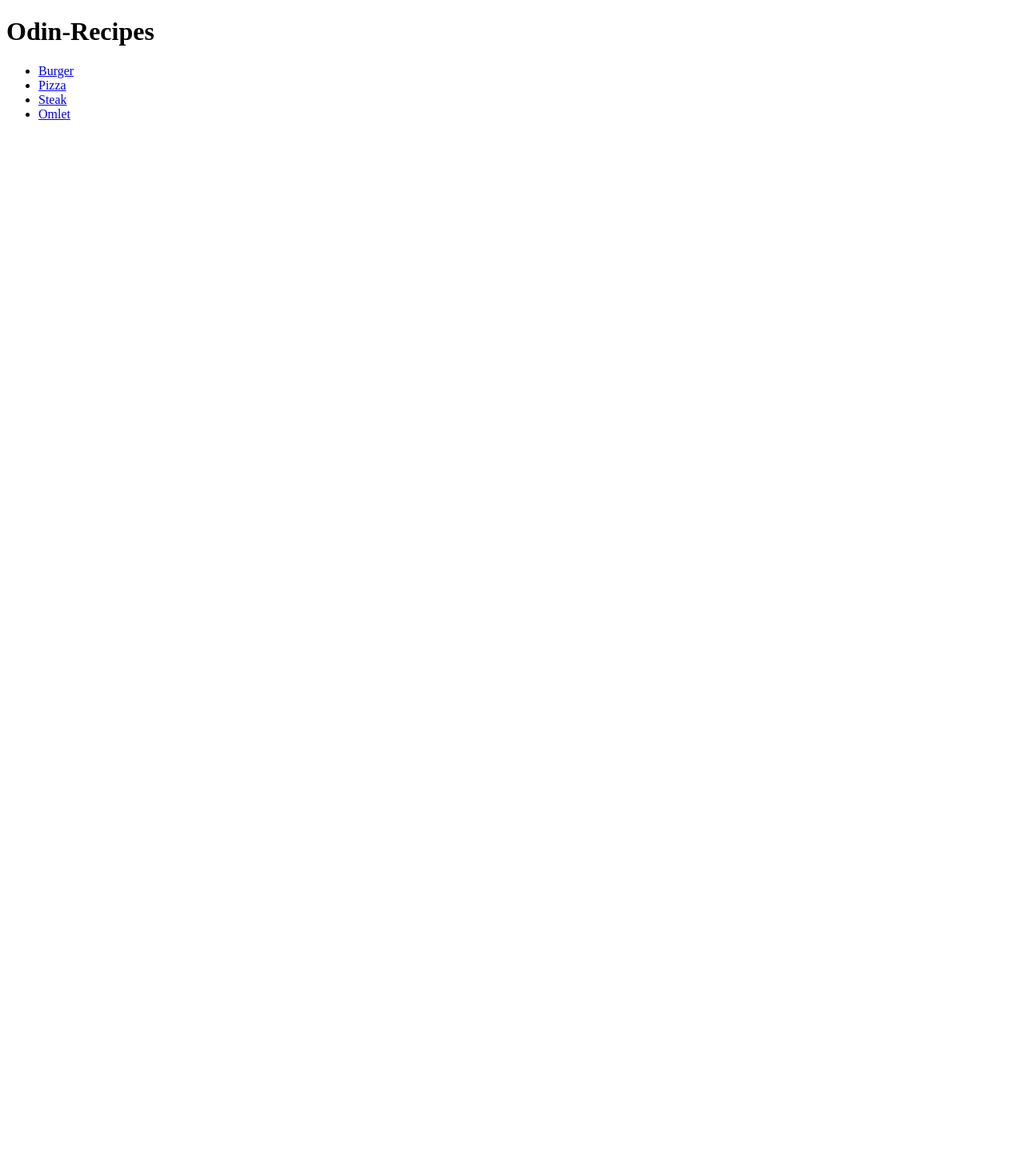
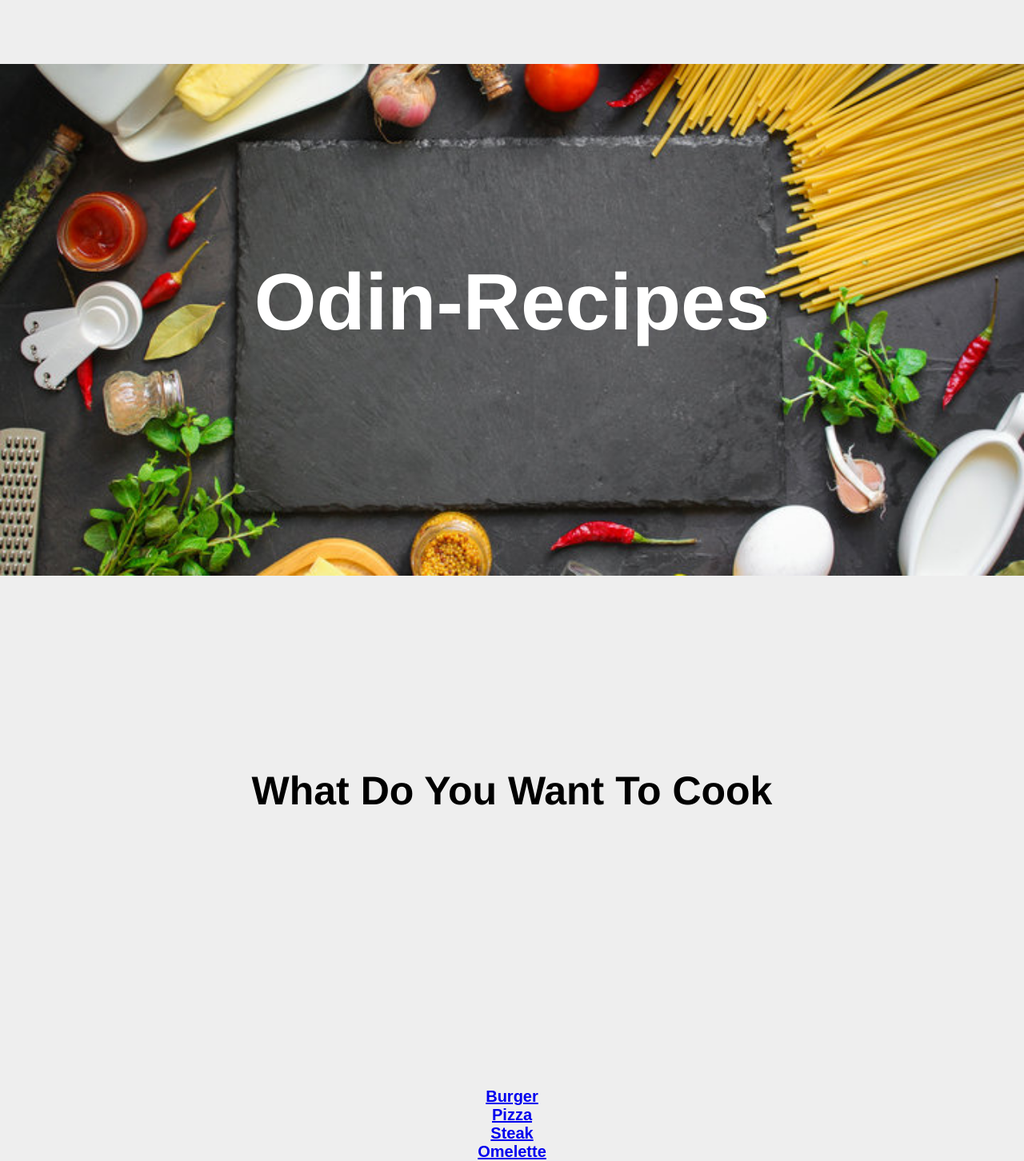
Before and after one commit to kirubelatk/odin-recipes, a plain HTML site: page index.html in a window 1280 px wide. Shown: the whole page at 80% size. Before the commit the page ends 800 px from the top, so only its background shows below. Drawn offline with Linux system fonts and the light colour scheme.

Commit message:
modified the index.html and style.css for looks

```diff
--- a/index.html
+++ b/index.html
@@ -7,13 +7,27 @@
     <title>Odin Recipes</title>
 </head>
 <body>
-    <h1>Odin-Recipes</h1>
-    <ul>
-        <li><a href="Recipes/Burger.html">Burger</a> </li>
-        <li><a href="Recipes/Pizza.html">Pizza</a></li>
-       <li> <a href="Recipes/steak.html">Steak</a></li>
-        <li><a href="Recipes/omlet.html">Omlet</a></li>
-    </ul>
+    <div class="title">
+        <h1 class="tit">
+            Odin-Recipes
+        </h1>
+
+    </div>
+    <div class="mek">
+        <h1 class="mek2">What Do You Want To Cook</h1>
+    </div>
+        <div class="nav">
+            <ul>
+                <li> <a href="Recipes/Burger.html">Burger</a> </li>
+                <li> <a href="Recipes/Pizza.html">Pizza</a> </li>
+                <li> <a href="Recipes/steak.html">Steak</a> </li>
+                <li> <a href="Recipes/omlet.html">Omelette</a> </li>
+            </ul>
+
+        </div>
+
+
+
 
 </body>
 </html>
--- a/style.css
+++ b/style.css
@@ -0,0 +1,45 @@
+*{
+    background-color: #eee;
+    font-family: Arial, Helvetica, sans-serif;
+    margin: 0;
+    padding: 0;
+}
+.title{
+    background-image: url("../images/back.jpg");
+    background-size: 100%;
+    background-position: fit;
+    background-repeat: no-repeat;
+    background-position: center;
+    width: 100%;
+    height: 100vh;
+}
+.tit{
+    text-align: center;
+    font-size: 100px;
+    font-family: 'Franklin Gothic Medium', 'Arial Narrow', Arial, sans-serif;
+    color: white;
+    font-weight: bold;
+    background-color: transparent;
+    padding-top: 40vh;
+}
+.mek{
+    height: 50vh;
+}
+.mek2{
+    text-align: center;
+    font-size: 50px;
+    font-family: 'Franklin Gothic Medium', 'Arial Narrow', Arial, sans-serif;
+    color:black;
+    font-weight: bold;
+    background-color: transparent;
+    padding-top: 20vh;
+}
+.nav{
+    text-align: center;
+    font-size: 20px;
+    font-family: 'Franklin Gothic Medium', 'Arial Narrow', Arial, sans-serif;
+    color:black;
+    font-weight: bold;
+    background-color: transparent;
+    padding-top: 20vh;
+}
```
Also changed, not shown: images/back.jpg (added).
